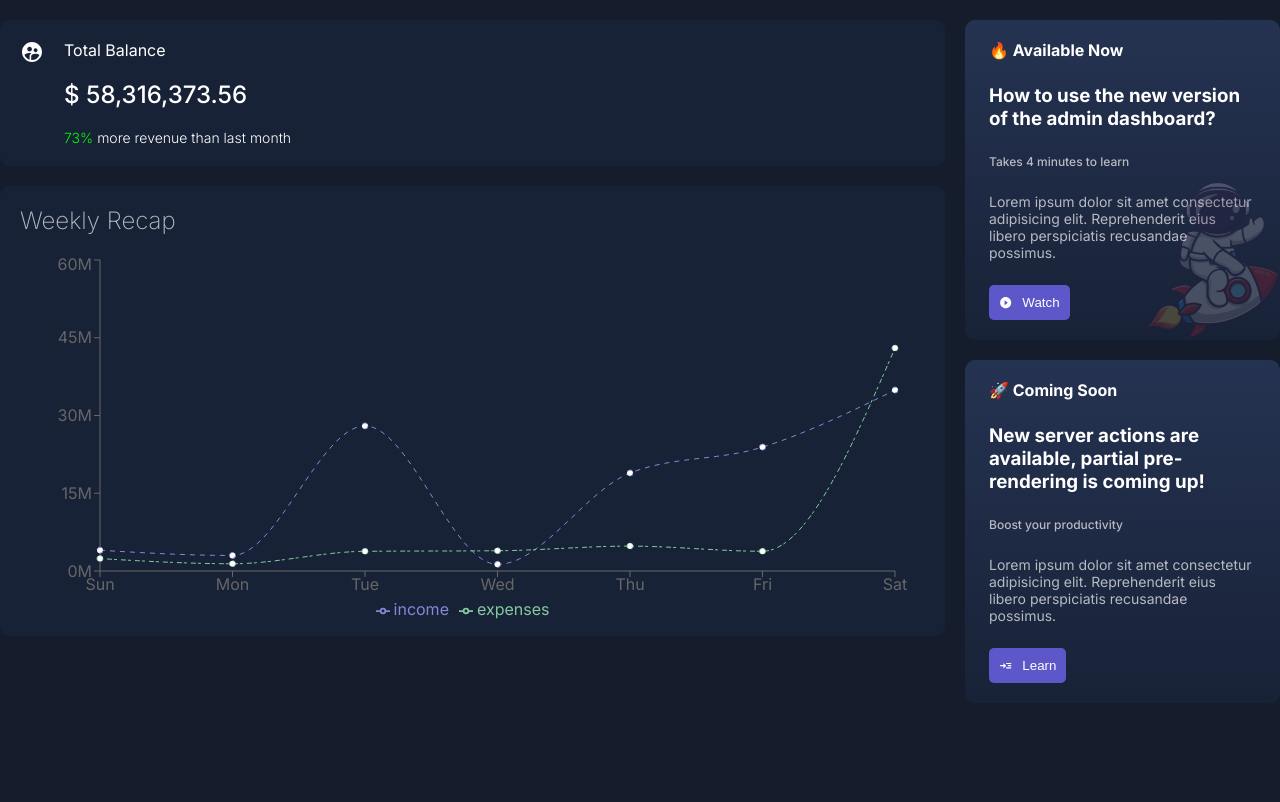
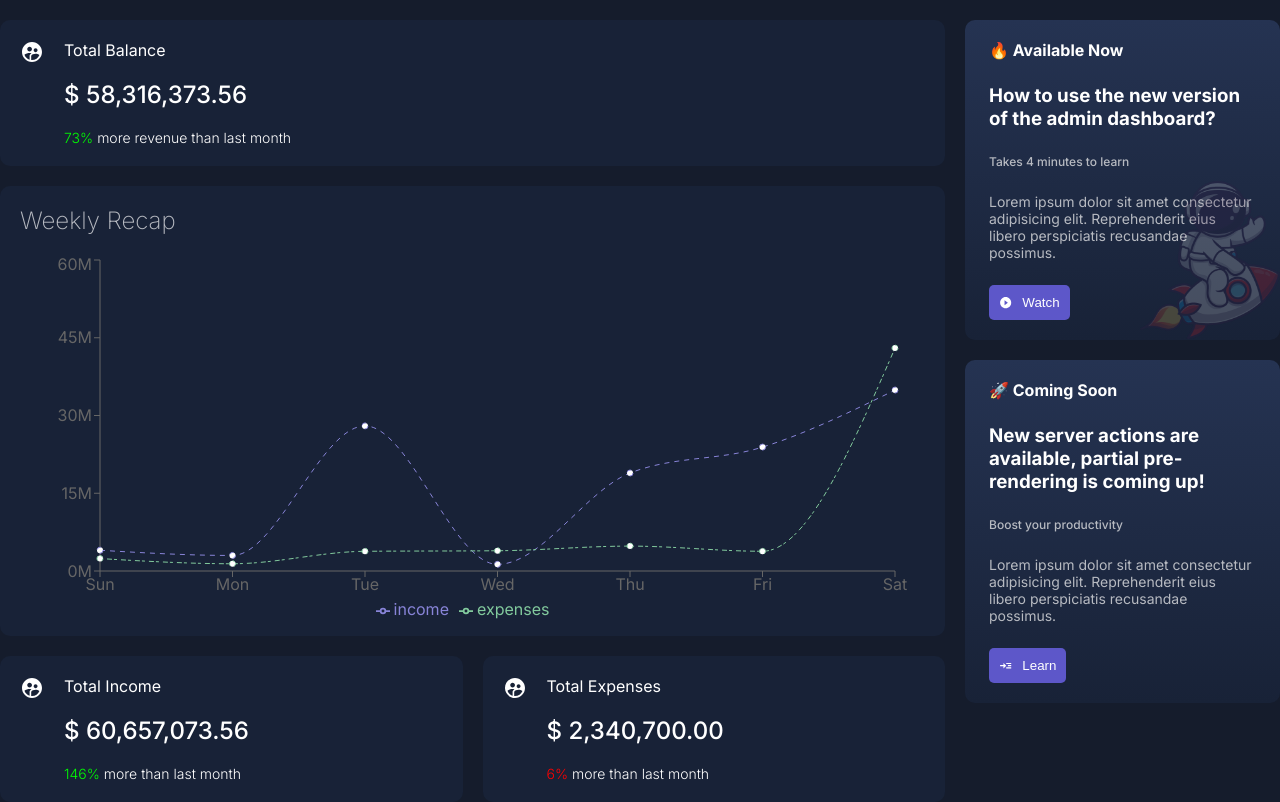
Before and after one commit to Kiruti01/Next-Dashboard, a Next.js app: page / in a window 1280 px wide. Built offline with nearby package versions, Linux system fonts and the light colour scheme.

Commit message:
new homepage

```diff
--- a/app/home/layout.jsx
+++ b/app/home/layout.jsx
@@ -13,7 +13,6 @@ const Home = ({ children }) => {
         <Sidebar />
       </div>
       <div className={styles.content}>
-        <Navbar />
         {children}
         <Footer className={styles.footer} />
       </div>
--- a/app/home/page.jsx
+++ b/app/home/page.jsx
@@ -15,6 +15,10 @@ const Home = () => {
         </div>
 
         <Chart />
+        <div className={styles.cards}>
+          <CardIncome />
+          <CardExpense />
+        </div>
       </div>
       <div className={styles.side}>
         <Rightbar />
```
Also changed, not shown: app/ui/dashboard/sidebar/sidebar.jsx (+10 -0 lines).
